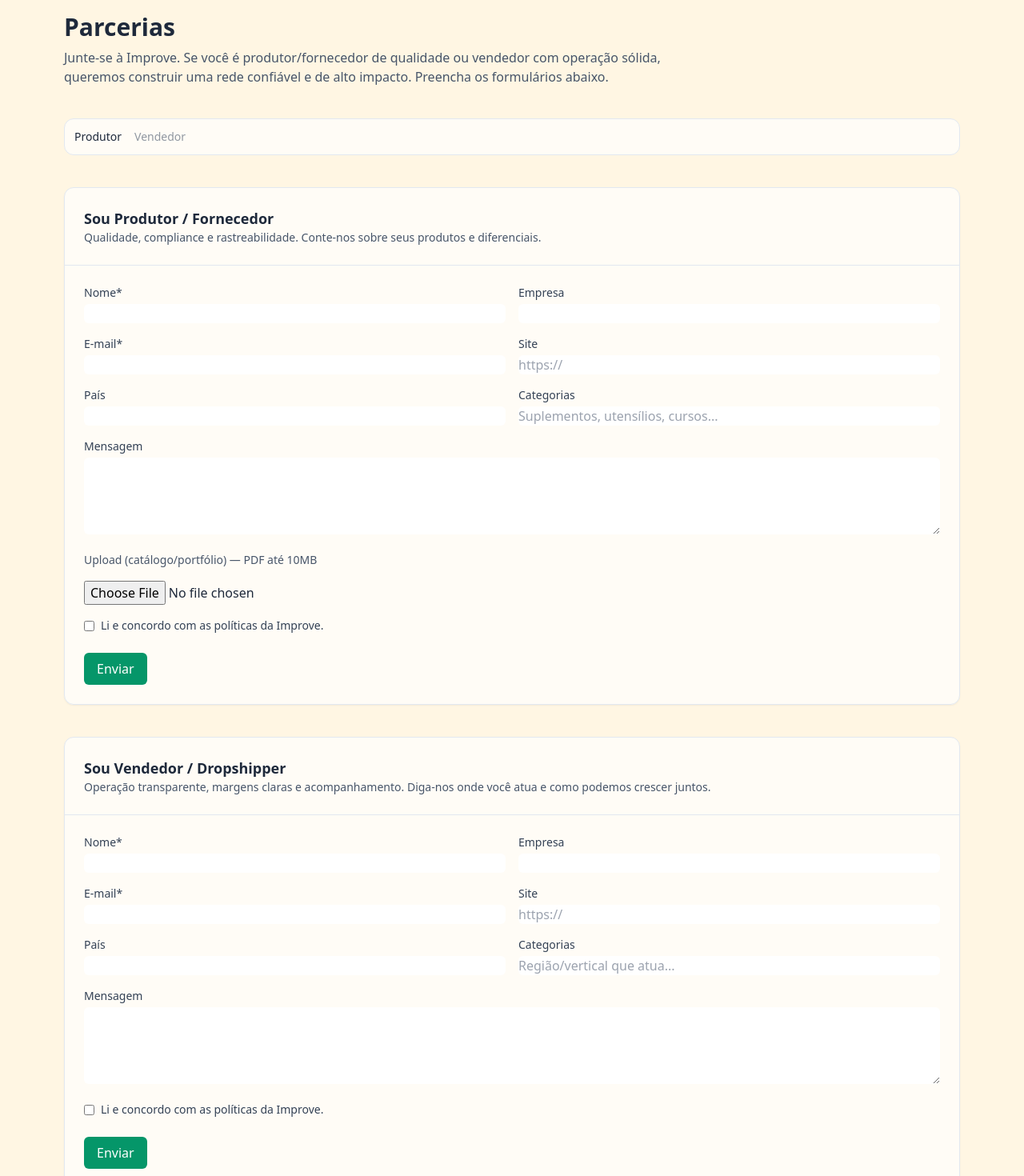
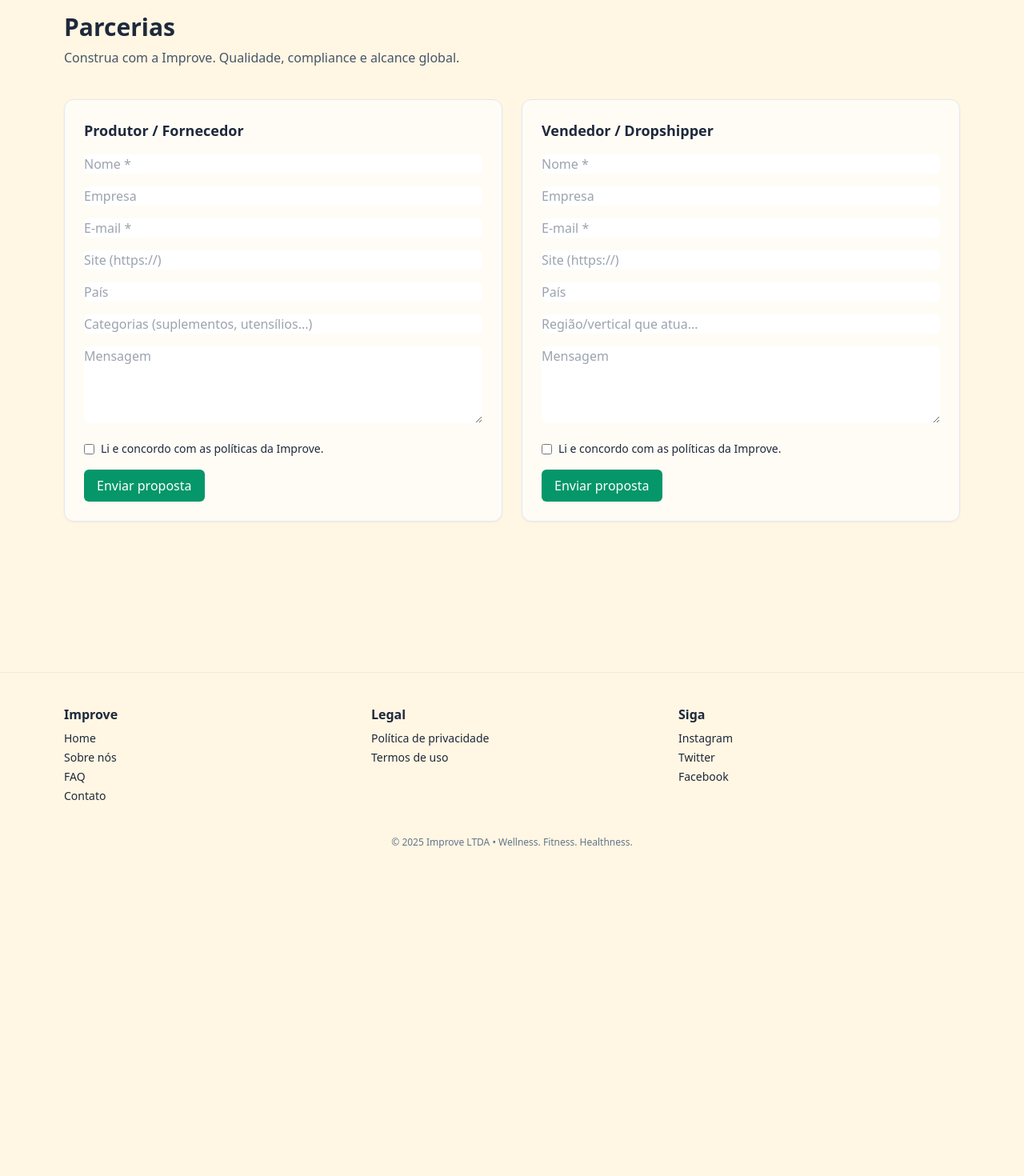
Before and after one commit to psemeghin/improve-center, a Next.js app: page /parcerias in a window 1280 px wide. Shown: the part 80-1550 px from the top of the page at 80% size. After the commit the page ends 1173 px from the top, so only its background shows below. Built offline with nearby package versions, Linux system fonts and the light colour scheme.

Commit message:
Update index.tsx

```diff
--- a/pages/parcerias/index.tsx
+++ b/pages/parcerias/index.tsx
@@ -1,146 +1,41 @@
-// pages/parcerias/index.tsx
-import Layout from "@/components/Layout";
+import Layout from "../../components/layout";
 
-export default function PartnerPage() {
+export default function ParceriasPage() {
   return (
-    <Layout
-      title="Parcerias — Improve"
-      description="Seja parceiro da Improve. Produtores, fornecedores, vendedores e dropshippers."
-    >
+    <Layout title="Parcerias — Improve" description="Seja parceiro da Improve. Produtores, fornecedores, vendedores e dropshippers.">
       <div className="mx-auto max-w-6xl px-4 py-10 space-y-10">
         <header className="space-y-2">
           <h1 className="text-3xl font-bold">Parcerias</h1>
-          <p className="text-slate-600 max-w-3xl">
-            Junte-se à Improve. Se você é produtor/fornecedor de qualidade ou vendedor
-            com operação sólida, queremos construir uma rede confiável e de alto
-            impacto. Preencha os formulários abaixo.
-          </p>
+          <p className="text-slate-600">Construa com a Improve. Qualidade, compliance e alcance global.</p>
         </header>
 
-        {/* Tabs simples (placeholder) */}
-        <div className="rounded-xl border border-slate-200 bg-white/70 p-3 text-sm text-slate-600">
-          <div className="flex gap-4">
-            <span className="font-medium text-slate-800">Produtor</span>
-            <span className="opacity-60">Vendedor</span>
-          </div>
+        <div className="grid gap-6 md:grid-cols-2">
+          <form className="rounded-xl border border-slate-200 bg-white/70 shadow-sm p-6 space-y-4">
+            <h2 className="text-lg font-semibold">Produtor / Fornecedor</h2>
+            <input placeholder="Nome *" className="w-full rounded-md border-slate-300" required />
+            <input placeholder="Empresa" className="w-full rounded-md border-slate-300" />
+            <input type="email" placeholder="E‑mail *" className="w-full rounded-md border-slate-300" required />
+            <input placeholder="Site (https://)" className="w-full rounded-md border-slate-300" />
+            <input placeholder="País" className="w-full rounded-md border-slate-300" />
+            <input placeholder="Categorias (suplementos, utensílios...)" className="w-full rounded-md border-slate-300" />
+            <textarea rows={4} placeholder="Mensagem" className="w-full rounded-md border-slate-300" />
+            <label className="text-sm flex items-center gap-2"><input type="checkbox" required /> Li e concordo com as políticas da Improve.</label>
+            <button className="rounded-md bg-emerald-600 px-4 py-2 text-white hover:bg-emerald-700">Enviar proposta</button>
+          </form>
+
+          <form className="rounded-xl border border-slate-200 bg-white/70 shadow-sm p-6 space-y-4">
+            <h2 className="text-lg font-semibold">Vendedor / Dropshipper</h2>
+            <input placeholder="Nome *" className="w-full rounded-md border-slate-300" required />
+            <input placeholder="Empresa" className="w-full rounded-md border-slate-300" />
+            <input type="email" placeholder="E‑mail *" className="w-full rounded-md border-slate-300" required />
+            <input placeholder="Site (https://)" className="w-full rounded-md border-slate-300" />
+            <input placeholder="País" className="w-full rounded-md border-slate-300" />
+            <input placeholder="Região/vertical que atua..." className="w-full rounded-md border-slate-300" />
+            <textarea rows={4} placeholder="Mensagem" className="w-full rounded-md border-slate-300" />
+            <label className="text-sm flex items-center gap-2"><input type="checkbox" required /> Li e concordo com as políticas da Improve.</label>
+            <button className="rounded-md bg-emerald-600 px-4 py-2 text-white hover:bg-emerald-700">Enviar proposta</button>
+          </form>
         </div>
-
-        {/* Formulário: Produtor / Fornecedor */}
-        <section className="rounded-xl border border-slate-200 bg-white/70 shadow-sm">
-          <div className="p-6 border-b border-slate-200">
-            <h2 className="text-lg font-semibold">Sou Produtor / Fornecedor</h2>
-            <p className="text-sm text-slate-600">
-              Qualidade, compliance e rastreabilidade. Conte-nos sobre seus produtos e diferenciais.
-            </p>
-          </div>
-
-          <form className="p-6 space-y-4" onSubmit={(e) => e.preventDefault()}>
-            <div className="grid gap-4 sm:grid-cols-2">
-              <div>
-                <label className="block text-sm font-medium text-slate-700">Nome*</label>
-                <input className="mt-1 w-full rounded-md border-slate-300" required />
-              </div>
-              <div>
-                <label className="block text-sm font-medium text-slate-700">Empresa</label>
-                <input className="mt-1 w-full rounded-md border-slate-300" />
-              </div>
-
-              <div>
-                <label className="block text-sm font-medium text-slate-700">E‑mail*</label>
-                <input type="email" className="mt-1 w-full rounded-md border-slate-300" required />
-              </div>
-              <div>
-                <label className="block text-sm font-medium text-slate-700">Site</label>
-                <input placeholder="https://" className="mt-1 w-full rounded-md border-slate-300" />
-              </div>
-
-              <div>
-                <label className="block text-sm font-medium text-slate-700">País</label>
-                <input className="mt-1 w-full rounded-md border-slate-300" />
-              </div>
-              <div>
-                <label className="block text-sm font-medium text-slate-700">Categorias</label>
-                <input placeholder="Suplementos, utensílios, cursos..." className="mt-1 w-full rounded-md border-slate-300" />
-              </div>
-            </div>
-
-            <div>
-              <label className="block text-sm font-medium text-slate-700">Mensagem</label>
-              <textarea rows={4} className="mt-1 w-full rounded-md border-slate-300" />
-            </div>
-
-            <div className="text-sm text-slate-600">
-              Upload (catálogo/portfólio) — PDF até 10MB
-            </div>
-            <input type="file" accept="application/pdf" className="block" />
-
-            <label className="flex items-center gap-2 text-sm text-slate-700">
-              <input type="checkbox" className="rounded border-slate-300" /> Li e concordo com as políticas da Improve.
-            </label>
-
-            <div className="pt-2">
-              <button className="rounded-md bg-emerald-600 px-4 py-2 text-white font-medium hover:bg-emerald-700">
-                Enviar
-              </button>
-            </div>
-          </form>
-        </section>
-
-        {/* Formulário: Vendedor / Dropshipper */}
-        <section className="rounded-xl border border-slate-200 bg-white/70 shadow-sm">
-          <div className="p-6 border-b border-slate-200">
-            <h2 className="text-lg font-semibold">Sou Vendedor / Dropshipper</h2>
-            <p className="text-sm text-slate-600">
-              Operação transparente, margens claras e acompanhamento. Diga-nos onde você atua e como podemos crescer juntos.
-            </p>
-          </div>
-
-          <form className="p-6 space-y-4" onSubmit={(e) => e.preventDefault()}>
-            <div className="grid gap-4 sm:grid-cols-2">
-              <div>
-                <label className="block text-sm font-medium text-slate-700">Nome*</label>
-                <input className="mt-1 w-full rounded-md border-slate-300" required />
-              </div>
-              <div>
-                <label className="block text-sm font-medium text-slate-700">Empresa</label>
-                <input className="mt-1 w-full rounded-md border-slate-300" />
-              </div>
-
-              <div>
-                <label className="block text-sm font-medium text-slate-700">E‑mail*</label>
-                <input type="email" className="mt-1 w-full rounded-md border-slate-300" required />
-              </div>
-              <div>
-                <label className="block text-sm font-medium text-slate-700">Site</label>
-                <input placeholder="https://" className="mt-1 w-full rounded-md border-slate-300" />
-              </div>
-
-              <div>
-                <label className="block text-sm font-medium text-slate-700">País</label>
-                <input className="mt-1 w-full rounded-md border-slate-300" />
-              </div>
-              <div>
-                <label className="block text-sm font-medium text-slate-700">Categorias</label>
-                <input placeholder="Região/vertical que atua..." className="mt-1 w-full rounded-md border-slate-300" />
-              </div>
-            </div>
-
-            <div>
-              <label className="block text-sm font-medium text-slate-700">Mensagem</label>
-              <textarea rows={4} className="mt-1 w-full rounded-md border-slate-300" />
-            </div>
-
-            <label className="flex items-center gap-2 text-sm text-slate-700">
-              <input type="checkbox" className="rounded border-slate-300" /> Li e concordo com as políticas da Improve.
-            </label>
-
-            <div className="pt-2">
-              <button className="rounded-md bg-emerald-600 px-4 py-2 text-white font-medium hover:bg-emerald-700">
-                Enviar
-              </button>
-            </div>
-          </form>
-        </section>
       </div>
     </Layout>
   );
```
